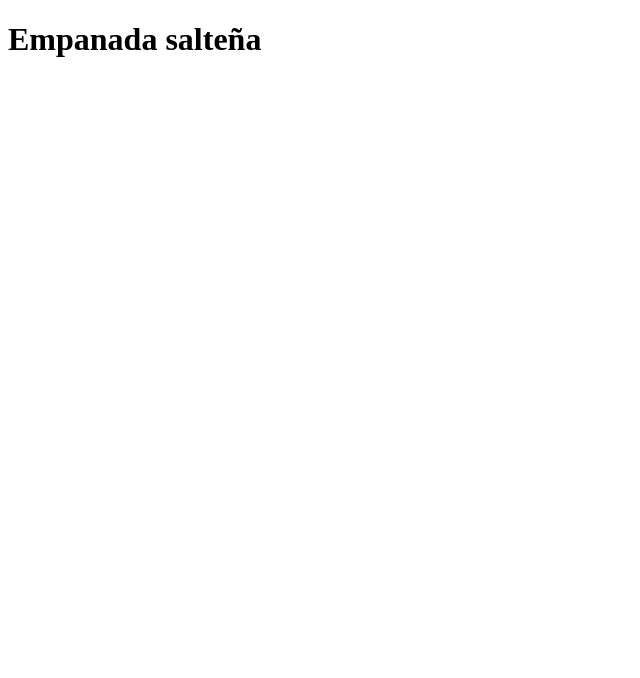
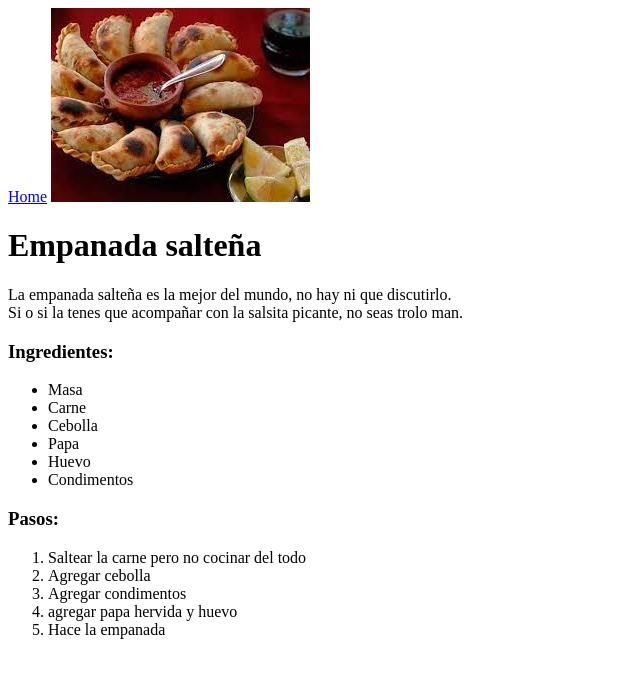
Before and after one commit to gustavoszu/odin-recipes, a plain HTML site: page recipes/empanada.html in a window 1280 px wide. Shown: the whole page, without its empty margins (0-640 px from the left). Drawn offline with Linux system fonts and the light colour scheme.

Commit message:
pagina de empanada y asado

```diff
--- a/recipes/empanada.html
+++ b/recipes/empanada.html
@@ -7,8 +7,28 @@
     <title>Empanada Salteña</title>
 </head>
 <body>
+    <a href="../index.html">Home</a>
+    <img src="../images/empanadas.jpg" alt="empanadas salteñas">
     <h1>Empanada salteña</h1>
-
-    <ol></ol>
+    <p>
+        La empanada salteña es la mejor del mundo, no hay ni que discutirlo. <br>Si o si la tenes que acompañar con la salsita picante, no seas trolo man.
+    </p>
+    <h3>Ingredientes:</h3>
+    <ul>
+        <li>Masa</li>
+        <li>Carne</li>
+        <li>Cebolla</li>
+        <li>Papa</li>
+        <li>Huevo</li>
+        <li>Condimentos</li>
+    </ul>
+    <h3>Pasos:</h3>
+    <ol>
+        <li>Saltear la carne pero no cocinar del todo</li>
+        <li>Agregar cebolla</li>
+        <li>Agregar condimentos</li>
+        <li>agregar papa hervida y huevo</li>
+        <li>Hace la empanada</li>
+    </ol>
 </body>
 </html>
```
Also changed, not shown: recipes/asado.html (+13 -1 lines).
